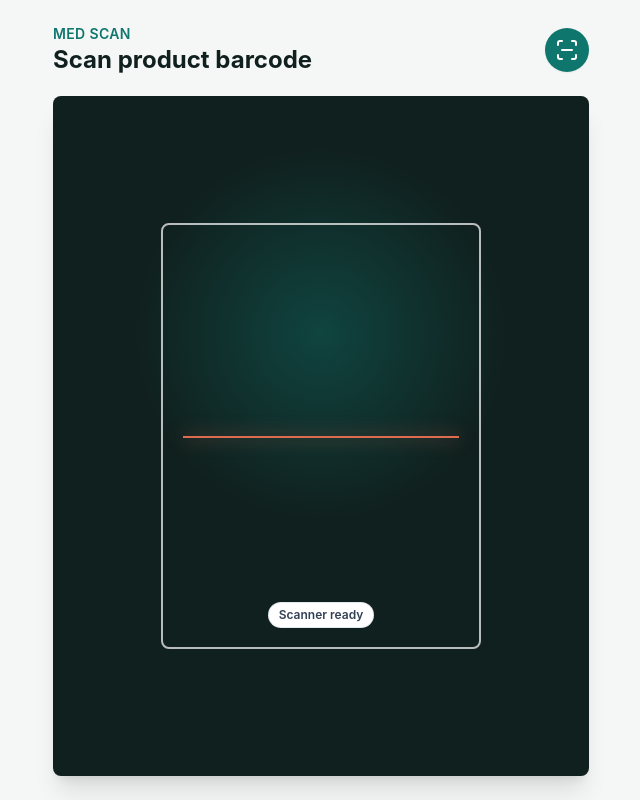
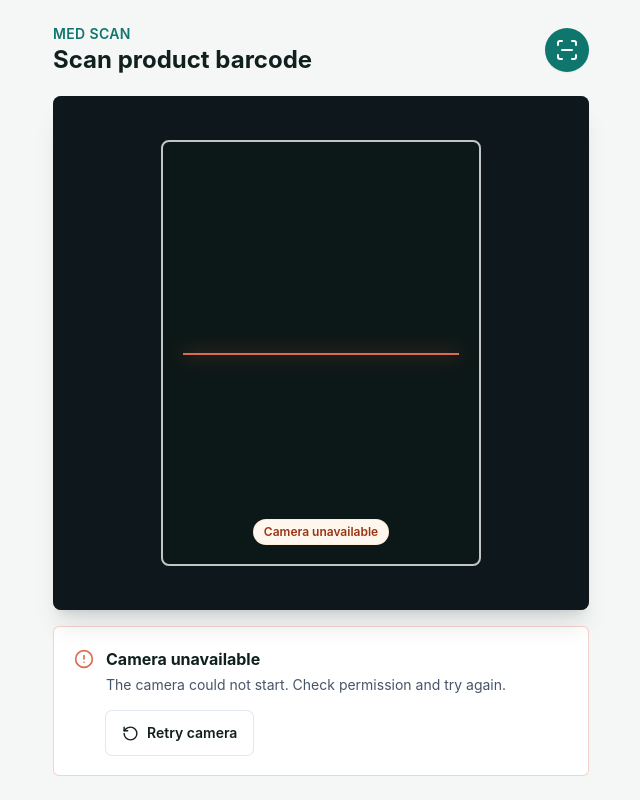
Before and after one commit to AliAlkhiro/Med_Scan, a React (Vite) app: page / in a window 1280 px wide. Shown: the whole page, without its empty margins (319-959 px from the left). Built offline with nearby package versions, Linux system fonts and the light colour scheme; no server answers.

Commit message:
3.1 done

```diff
--- a/package.json
+++ b/package.json
@@ -12,6 +12,7 @@
   "dependencies": {
     "@supabase/supabase-js": "^2.45.4",
     "@vitejs/plugin-react": "^4.3.1",
+    "@zxing/browser": "^0.2.1",
     "lucide-react": "^0.468.0",
     "react": "^18.3.1",
     "react-dom": "^18.3.1",
--- a/src/features/public/pages/ScannerPage.tsx
+++ b/src/features/public/pages/ScannerPage.tsx
@@ -1,8 +1,126 @@
+import { useEffect, useRef, useState } from 'react';
+import type { IScannerControls } from '@zxing/browser';
 import { RotateCcw, ScanLine } from 'lucide-react';
+import { useNavigate } from 'react-router-dom';
 import { isSupabaseConfigured } from '../../../config/env';
-import { Button, ErrorState, StatusBadge } from '../../../shared/ui';
+import { Button, ErrorState, LoadingState, StatusBadge } from '../../../shared/ui';
+
+type ScannerState = 'loading' | 'scanning' | 'found' | 'error';
+
+function getCameraErrorMessage(error: unknown) {
+  if (error instanceof DOMException) {
+    if (error.name === 'NotAllowedError' || error.name === 'PermissionDeniedError') {
+      return 'Camera permission was denied. Allow camera access in the browser settings, then try again.';
+    }
+
+    if (error.name === 'NotFoundError' || error.name === 'DevicesNotFoundError') {
+      return 'No camera was found on this device.';
+    }
+
+    if (error.name === 'NotReadableError' || error.name === 'TrackStartError') {
+      return 'The camera is already in use by another app or browser tab.';
+    }
+  }
+
+  return 'The camera could not start. Check permission and try again.';
+}
 
 export function ScannerPage() {
+  const navigate = useNavigate();
+  const videoRef = useRef<HTMLVideoElement | null>(null);
+  const controlsRef = useRef<IScannerControls | null>(null);
+  const scanLockedRef = useRef(false);
+  const [scannerState, setScannerState] = useState<ScannerState>('loading');
+  const [cameraError, setCameraError] = useState<string | null>(null);
+  const [retryCount, setRetryCount] = useState(0);
+
+  useEffect(() => {
+    let isMounted = true;
+    let localControls: IScannerControls | null = null;
+
+    async function startScanner() {
+      if (!videoRef.current) {
+        return;
+      }
+
+      scanLockedRef.current = false;
+      setScannerState('loading');
+      setCameraError(null);
+
+      try {
+        const { BarcodeFormat, BrowserMultiFormatReader } = await import('@zxing/browser');
+
+        if (!isMounted || !videoRef.current) {
+          return;
+        }
+
+        const reader = new BrowserMultiFormatReader(undefined, {
+          delayBetweenScanAttempts: 180,
+          delayBetweenScanSuccess: 500,
+        });
+
+        reader.possibleFormats = [
+          BarcodeFormat.EAN_13,
+          BarcodeFormat.EAN_8,
+          BarcodeFormat.UPC_A,
+          BarcodeFormat.UPC_E,
+          BarcodeFormat.CODE_128,
+        ];
+
+        const controls = await reader.decodeFromVideoDevice(undefined, videoRef.current, (result) => {
+          const barcode = result?.getText().trim();
+
+          if (!barcode || scanLockedRef.current) {
+            return;
+          }
+
+          scanLockedRef.current = true;
+          controlsRef.current?.stop();
+
+          if (isMounted) {
+            setScannerState('found');
+            navigate(`/product/${encodeURIComponent(barcode)}`);
+          }
+        });
+
+        localControls = controls;
+        controlsRef.current = controls;
+
+        if (isMounted) {
+          setScannerState('scanning');
+        }
+      } catch (error) {
+        if (isMounted) {
+          setScannerState('error');
+          setCameraError(getCameraErrorMessage(error));
+        }
+      }
+    }
+
+    startScanner();
+
+    return () => {
+      isMounted = false;
+      localControls?.stop();
+      controlsRef.current?.stop();
+      controlsRef.current = null;
+      scanLockedRef.current = true;
+    };
+  }, [navigate, retryCount]);
+
+  const retryScanner = () => {
+    controlsRef.current?.stop();
+    controlsRef.current = null;
+    setRetryCount((current) => current + 1);
+  };
+
+  const statusLabel = {
+    error: 'Camera unavailable',
+    found: 'Barcode found',
+    loading: 'Starting camera',
+    scanning: 'Scanning',
+  }[scannerState];
+
   return (
     <section className="mx-auto flex min-h-screen w-full max-w-xl flex-col px-5 py-6">
       <header className="mb-5 flex items-center justify-between">
@@ -16,19 +134,48 @@ export function ScannerPage() {
       </header>
 
       <div className="relative flex flex-1 items-center justify-center overflow-hidden rounded-lg bg-ink text-white shadow-xl">
-        <div className="absolute inset-0 bg-[radial-gradient(circle_at_50%_35%,rgba(15,118,110,0.42),transparent_36%)]" />
-        <div className="relative aspect-[3/4] w-full max-w-[20rem] rounded-lg border-2 border-white/70">
+        <video
+          aria-label="Barcode scanner camera preview"
+          autoPlay
+          className="absolute inset-0 h-full w-full object-cover"
+          muted
+          playsInline
+          ref={videoRef}
+        />
+        <div className="absolute inset-0 bg-black/25" />
+        <div className="relative aspect-[3/4] w-full max-w-[20rem] rounded-lg border-2 border-white/75 shadow-[0_0_0_999px_rgba(15,23,42,0.28)]">
           <div className="absolute left-5 right-5 top-1/2 h-0.5 bg-coral shadow-[0_0_18px_rgba(220,107,79,0.85)]" />
+          {scannerState === 'loading' ? (
+            <div className="absolute inset-x-5 top-1/2 mt-8">
+              <LoadingState label="Starting camera" />
+            </div>
+          ) : null}
           <div className="absolute inset-x-0 bottom-5 flex justify-center">
-            <StatusBadge>Scanner ready</StatusBadge>
+            <StatusBadge tone={scannerState === 'error' ? 'warning' : scannerState === 'found' ? 'published' : 'neutral'}>
+              {statusLabel}
+            </StatusBadge>
           </div>
         </div>
       </div>
 
+      {scannerState === 'error' && (
+        <div className="mt-4">
+          <ErrorState
+            action={
+              <Button icon={<RotateCcw aria-hidden="true" size={17} />} onClick={retryScanner} tone="secondary">
+                Retry camera
+              </Button>
+            }
+            message={cameraError ?? 'The camera could not start. Check permission and try again.'}
+            title="Camera unavailable"
+          />
+        </div>
+      )}
+
       {!isSupabaseConfigured && (
         <div className="mt-4">
           <ErrorState
-            action={<Button icon={<RotateCcw aria-hidden="true" size={17} />} tone="secondary">Retry</Button>}
+            action={<Button icon={<RotateCcw aria-hidden="true" size={17} />} onClick={retryScanner} tone="secondary">Retry</Button>}
             message="Add VITE_SUPABASE_URL and VITE_SUPABASE_ANON_KEY before connecting lookup data."
             title="Supabase settings missing"
           />
```
Also changed, not shown: 3 other files (tests, documents, lock files or other folders).
